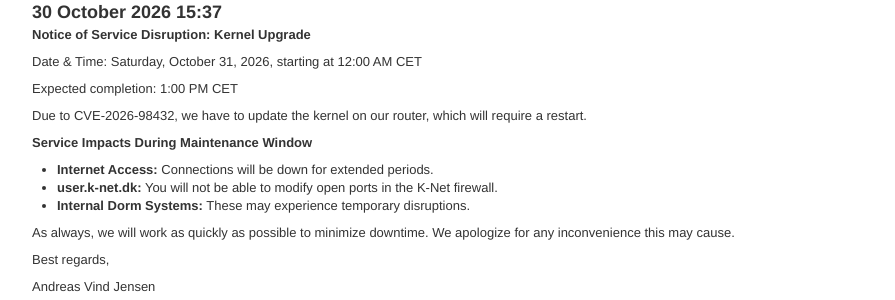
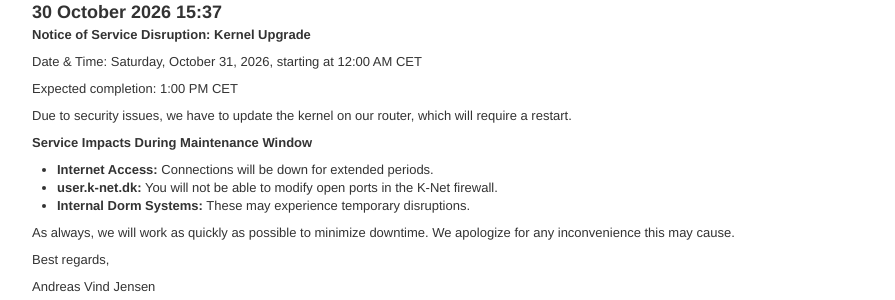
Before and after one commit to knetsystem/homepage, a Jekyll site: the page built from index.markdown, in a window 1280 px wide and 900 px high, scrolled down 434 px. Shown: the part 152-452 px from the top of the window, without its empty margins (23-918 px from the left). Built offline with Jekyll 4.4.1, drawn with Linux system fonts in a browser that asks for light colours.

Commit message:
Update notice text for kernel upgrade

```diff
--- a/index.markdown
+++ b/index.markdown
@@ -26,7 +26,7 @@ layout: default
     <p>Date & Time: Saturday, October 31, 2026, starting at 12:00 AM CET</p>
     <p>Expected completion: 1:00 PM CET</p>
 
-    <p>Due to CVE-2026-98432, we have to update the kernel on our router, which will require a restart.</p>
+    <p>Due to security issues, we have to update the kernel on our router, which will require a restart.</p>
 
     <p><b>Service Impacts During Maintenance Window</b></p>
     <ul>
```
